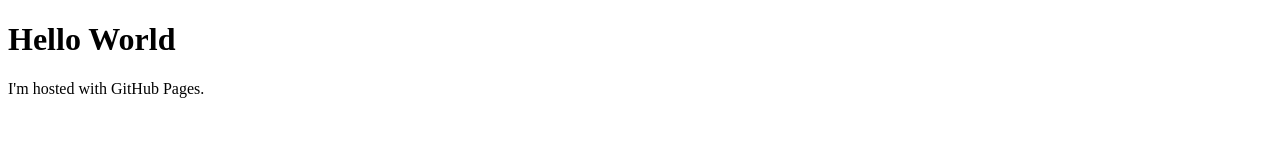
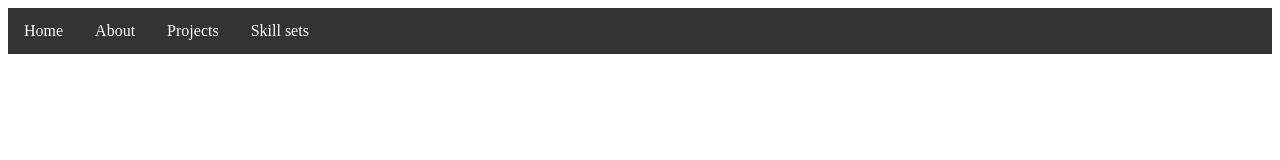
Before and after one commit to CadeMcCarter/cademccarter.github.io, a plain HTML site: page index.html in a window 1280 px wide. Drawn offline with Linux system fonts and the light colour scheme.

Commit message:
Update index.html

```diff
--- a/index.html
+++ b/index.html
@@ -1,7 +1,40 @@
 <!DOCTYPE html>
 <html>
+<head>
+    <style>
+        ul {
+            list-style-type: none;
+            margin: 0;
+            padding: 0;
+            overflow: hidden;
+            background-color: #333;
+        }
+
+        li {
+            float: left;
+        }
+
+            li a {
+                display: block;
+                color: white;
+                text-align: center;
+                padding: 14px 16px;
+                text-decoration: none;
+            }
+
+                li a:hover {
+                    background-color: #111;
+                }
+    </style>
+</head>
 <body>
-    <h1>Hello World</h1>
-    <p>I'm hosted with GitHub Pages.</p>
+
+    <ul>
+        <li><a class="active" href="#home">Home</a></li>
+        <li><a href="#about">About</a></li>
+        <li><a href="#projects">Projects</a></li>
+        <li><a href="#skillsets">Skill sets</a></li>
+    </ul>
+
 </body>
 </html>
```
